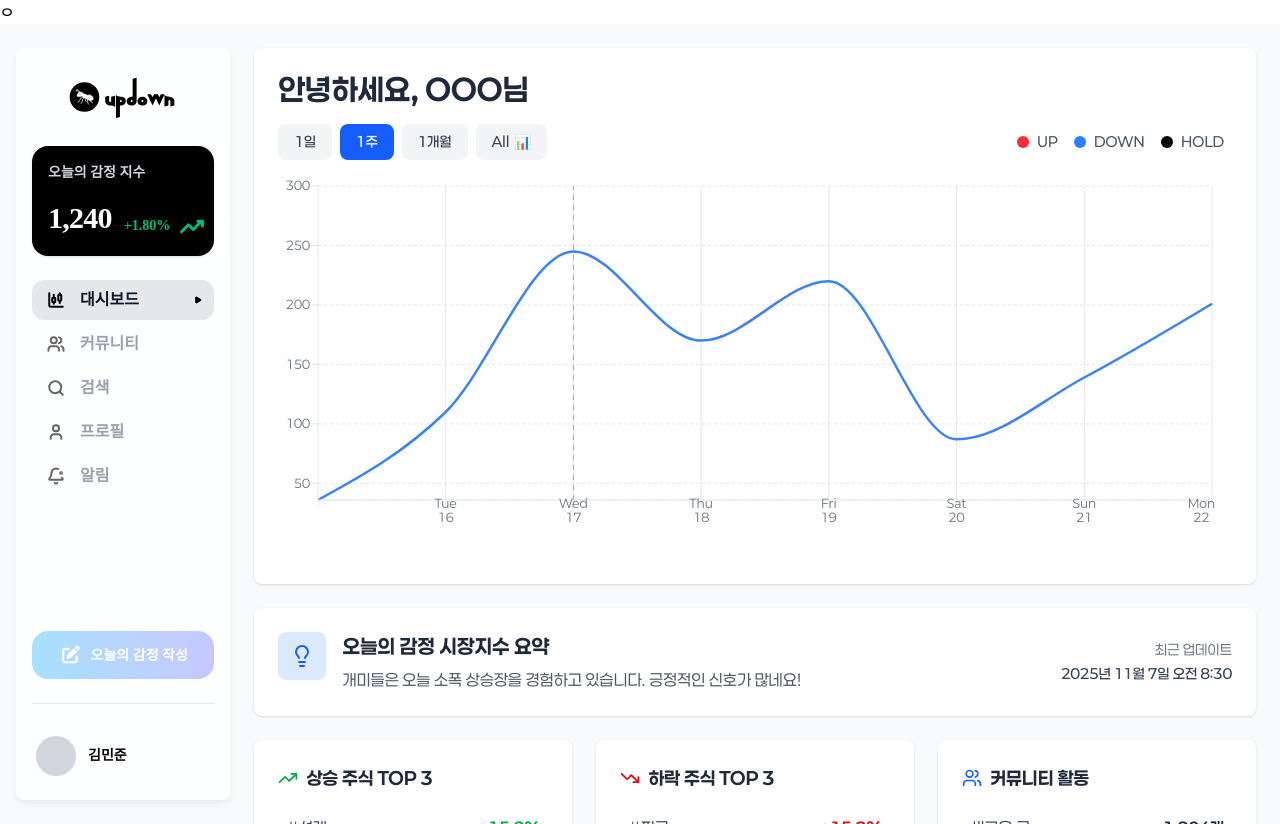
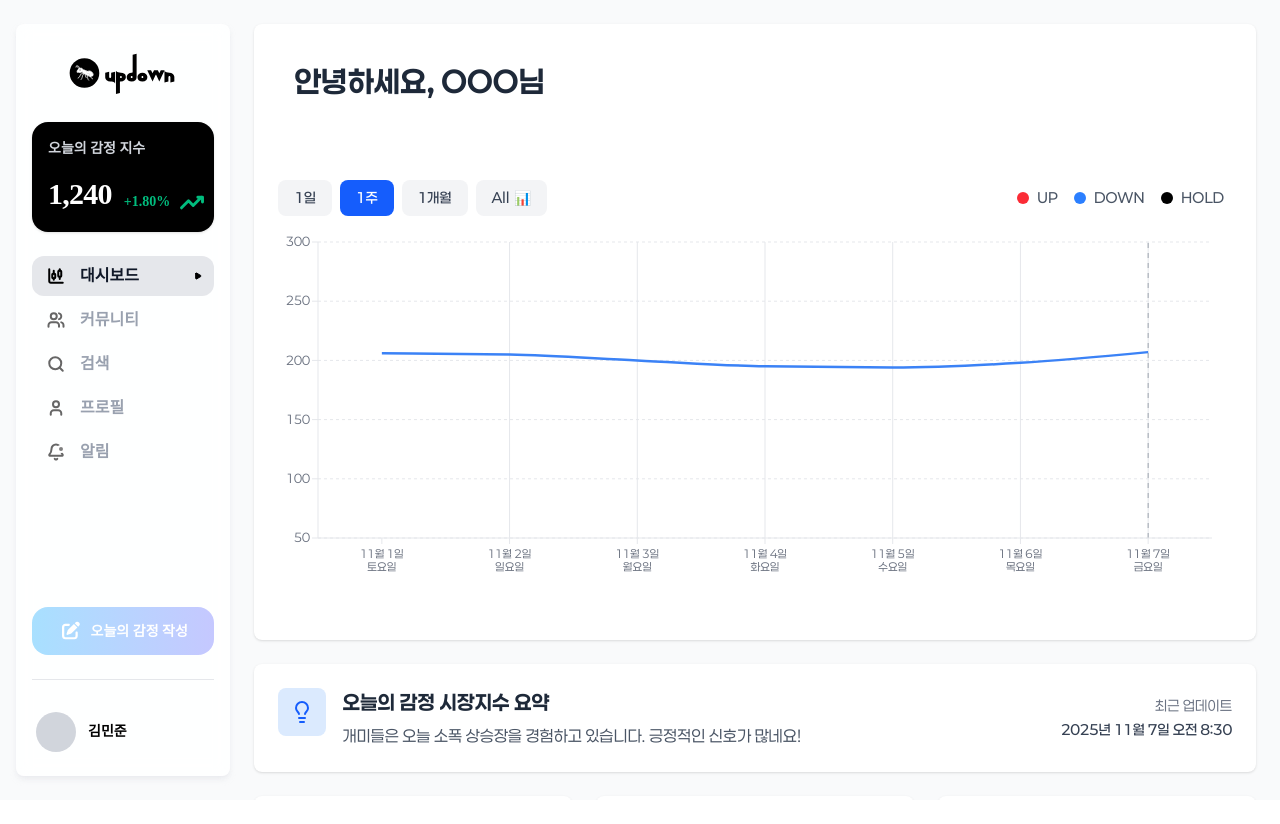
Before and after one commit to kisudeve/test, a Next.js app: page / in a window 1280 px wide. After the commit the page ends 800 px from the top, so only its background shows below. Built offline with nearby package versions, Linux system fonts and the light colour scheme.

Commit message:
✨ 차트 X축 데이터 표시 최적화 및 필터 기능 추가

```diff
--- a/src/app/layout.tsx
+++ b/src/app/layout.tsx
@@ -10,7 +10,6 @@ export default function RootLayout({ children }: { children: React.ReactNode })
   return (
     <html lang="ko" suppressHydrationWarning>
       <body className={paperlogy.className}>
-        ㅇ{" "}
         <div className="flex min-h-screen bg-gray-50">
           <div className=" py-6 pl-4 h-screen w-[18%] flex shrink-0">
             <Header />
--- a/src/components/dashboard/model/dashboard.ts
+++ b/src/components/dashboard/model/dashboard.ts
@@ -29,18 +29,32 @@ export async function fetchDashboardData(): Promise<DashboardData> {
 
   const now = new Date();
   const lastUpdated = `${now.getFullYear()}년 ${now.getMonth() + 1}월 ${now.getDate()}일 ${now.getHours() >= 12 ? "오후" : "오전"} ${now.getHours() % 12 || 12}:${String(now.getMinutes()).padStart(2, "0")}`;
+  const weekdays = ["일", "월", "화", "수", "목", "금", "토"];
+
+  const chartData: ChartDataPoint[] = Array.from({ length: 30 }, (_, idx) => {
+    const dayOffset = 29 - idx; // 1개월 → 오늘
+    const current = new Date(now);
+    current.setHours(0, 0, 0, 0);
+    current.setDate(current.getDate() - dayOffset);
+
+    const trend = 100 + idx * 4;
+    const wave = Math.round(15 * Math.sin((idx / 5) * Math.PI));
+    const up = trend + wave;
+    const down = 18 + ((idx * 7) % 28);
+    const hold = 6 + ((idx * 4) % 14);
+
+    return {
+      date: current.toISOString(), // timestampz 형식
+      day: current.getDate(),
+      weekday: weekdays[current.getDay()],
+      up,
+      down,
+      hold,
+    };
+  });
 
   return {
-    chartData: [
-      { date: "Mon 15", day: 15, weekday: "Mon", up: 36, down: 20, hold: 0 },
-      { date: "Tue 16", day: 16, weekday: "Tue", up: 110, down: 15, hold: 5 },
-      { date: "Wed 17", day: 17, weekday: "Wed", up: 245, down: 11, hold: 0 },
-      { date: "Thu 18", day: 18, weekday: "Thu", up: 170, down: 18, hold: 2 },
-      { date: "Fri 19", day: 19, weekday: "Fri", up: 220, down: 10, hold: 0 },
-      { date: "Sat 20", day: 20, weekday: "Sat", up: 87, down: 15, hold: 5 },
-      { date: "Sun 21", day: 21, weekday: "Sun", up: 139, down: 12, hold: 3 },
-      { date: "Mon 22", day: 22, weekday: "Mon", up: 201, down: 8, hold: 0 },
-    ],
+    chartData,
     topRising: [
       { name: "#설렘", change: "+15.2%" },
       { name: "#설렘", change: "+15.2%" },
--- a/src/components/dashboard/ui/DashboardChart.tsx
+++ b/src/components/dashboard/ui/DashboardChart.tsx
@@ -1,6 +1,6 @@
 "use client";
 
-import { useState } from "react";
+import { useMemo, useState } from "react";
 import {
   LineChart,
   Line,
@@ -26,23 +26,31 @@ interface CustomTooltipProps {
   payload?: Array<{
     value: number;
   }>;
-  label?: string;
+  label?: string | number;
 }
+
+const formatKoreanDate = (isoString: string) => {
+  const date = new Date(isoString);
+  const weekdays = ["일요일", "월요일", "화요일", "수요일", "목요일", "금요일", "토요일"];
+  return `${date.getMonth() + 1}월 ${date.getDate()}일 ${weekdays[date.getDay()]}`;
+};
 
 const CustomTooltip = ({
   active,
   payload,
   label,
   chartData,
-}: CustomTooltipProps & { chartData: ChartDataPoint[] }) => {
+}: CustomTooltipProps & { chartData: ProcessedPoint[] }) => {
   if (active && payload && payload.length) {
-    const data = chartData.find((d) => d.date === label);
+    const index = typeof label === "number" ? Math.round(label) : NaN;
+    const data =
+      Number.isFinite(index) && index >= 0 && index < chartData.length
+        ? chartData[index]
+        : chartData.find((d) => d.date === label);
     if (data) {
       return (
         <div className="bg-white p-4 border border-gray-200 rounded-lg shadow-xl z-50">
-          <p className="font-semibold text-sm mb-3 text-gray-800">
-            2025-09-{String(data.day).padStart(2, "0")}
-          </p>
+          <p className="font-semibold text-sm mb-3 text-gray-800">{formatKoreanDate(data.date)}</p>
           <div className="space-y-2">
             <div className="flex items-center gap-2.5">
               <div className="w-2.5 h-2.5 rounded-full bg-red-500"></div>
@@ -69,46 +77,96 @@ interface CustomTickProps {
   x?: number;
   y?: number;
   payload?: {
-    value: string;
+    value: number;
   };
 }
+
+type ProcessedPoint = ChartDataPoint & { index: number };
 
 const CustomTick = ({
   x = 0,
   y = 0,
   payload,
   chartData,
-}: CustomTickProps & { chartData: ChartDataPoint[] }) => {
-  if (!payload) return null;
+}: CustomTickProps & { chartData: ProcessedPoint[] }) => {
+  if (!payload || chartData.length === 0) return null;
 
-  const data = chartData.find((d) => d.date === payload.value);
+  const index = Math.round(payload.value);
+  const data = chartData[index];
+  if (!data) return null;
 
-  // 시작점에서는 아무것도 표시하지 않음
-  if (payload.value === chartData[0].date) {
-    return null;
-  }
+  const date = new Date(data.date);
+  const line1 = `${date.getMonth() + 1}월 ${date.getDate()}일`;
+  const line2 = `${data.weekday}요일`;
 
-  if (data) {
   return (
     <g transform={`translate(${x},${y})`}>
-        <text x={0} y={0} dy={16} textAnchor="middle" fill="#6b7280" fontSize={12}>
+      <text x={0} y={0} dy={12} textAnchor="middle" fill="#6b7280" fontSize={11}>
         <tspan x={0} dy="0">
-            {data.weekday}
+          {line1}
         </tspan>
-          <tspan x={0} dy="14">
-            {data.day}
+        <tspan x={0} dy="13">
+          {line2}
         </tspan>
       </text>
     </g>
   );
-  }
-
-  return null;
 };
 
 export default function DashboardChart({ chartData }: DashboardChartProps) {
   const [selectedPeriod, setSelectedPeriod] = useState<Period>("1주");
-  const [hoveredDate, setHoveredDate] = useState<string | null>("Wed 17");
+
+  // 데이터 정렬 및 메모이제이션
+  const sortedData = useMemo(
+    () => [...chartData].sort((a, b) => new Date(a.date).getTime() - new Date(b.date).getTime()),
+    [chartData],
+  );
+
+  // 데이터 필터링
+  const filteredData = useMemo(() => {
+    if (selectedPeriod === "All") {
+      return sortedData;
+    }
+
+    const last = sortedData.at(-1);
+    if (!last) return [];
+
+    const lastDate = new Date(last.date);
+    lastDate.setHours(0, 0, 0, 0);
+
+    const days = selectedPeriod === "1일" ? 1 : selectedPeriod === "1주" ? 7 : 30;
+    const threshold = new Date(lastDate);
+    threshold.setDate(threshold.getDate() - (days - 1));
+
+    return sortedData.filter((point) => {
+      const current = new Date(point.date);
+      current.setHours(0, 0, 0, 0);
+      return current.getTime() >= threshold.getTime();
+    });
+  }, [selectedPeriod, sortedData]);
+
+  // 데이터 필터링
+  const processedData = useMemo(
+    () => filteredData.map((point, index) => ({ ...point, index })),
+    [filteredData],
+  );
+
+  const [hoveredOverride, setHoveredOverride] = useState<number | null>(null);
+  const defaultHover = processedData.at(-1)?.index ?? null;
+  const hoveredDate = useMemo(() => {
+    if (
+      hoveredOverride !== null &&
+      processedData.some((point) => point.index === hoveredOverride)
+    ) {
+      return hoveredOverride;
+    }
+    return defaultHover;
+  }, [hoveredOverride, processedData, defaultHover]);
+
+  const tickValues = useMemo(() => {
+    if (processedData.length === 0) return [];
+    return processedData.map((point) => point.index);
+  }, [processedData]);
 
   return (
     <div className="w-full">
@@ -118,7 +176,10 @@ export default function DashboardChart({ chartData }: DashboardChartProps) {
           {(["1일", "1주", "1개월", "All"] as Period[]).map((period) => (
             <button
               key={period}
-              onClick={() => setSelectedPeriod(period)}
+              onClick={() => {
+                setSelectedPeriod(period);
+                setHoveredOverride(null);
+              }}
               className={`px-4 py-2 rounded-lg text-sm font-medium transition-colors ${
                 selectedPeriod === period
                   ? "bg-blue-600 text-white"
@@ -151,14 +212,17 @@ export default function DashboardChart({ chartData }: DashboardChartProps) {
       <div className="w-full h-64 md:h-80 lg:h-96 bg-white rounded-lg">
         <ResponsiveContainer width="100%" height="100%">
           <LineChart
-            data={chartData}
+            data={processedData}
             margin={{ top: 10, right: 20, left: 0, bottom: 30 }}
             onMouseMove={(e) => {
-              if (e?.activeLabel) {
-                setHoveredDate(e.activeLabel);
+              const label = e?.activeLabel;
+              if (label === undefined || label === null) return;
+              const numericLabel = Math.round(Number(label));
+              if (!Number.isNaN(numericLabel)) {
+                setHoveredOverride(numericLabel);
               }
             }}
-            onMouseLeave={() => setHoveredDate(null)}
+            onMouseLeave={() => setHoveredOverride(null)}
           >
             <defs>
               <linearGradient id="colorUp" x1="0" y1="0" x2="0" y2="1">
@@ -173,20 +237,26 @@ export default function DashboardChart({ chartData }: DashboardChartProps) {
               vertical={false} // 수직선 표시
             />
             <XAxis
-              dataKey="date" // 날짜를 기준으로
+              dataKey="index" // 순번을 기준으로
+              type="number"
+              domain={processedData.length > 0 ? [-0.5, processedData.length - 0.5] : [0, 0]}
               stroke="#6b7280" // 선 색상
               axisLine={{ stroke: "#e5e7eb" }} // 기본 스타일
               tickLine={{ stroke: "#e5e7eb" }} // 눈금 선 스타일
-              tick={<CustomTick chartData={chartData} />}
+              ticks={tickValues}
+              interval={0}
+              height={48}
+              tickMargin={14}
+              tick={<CustomTick chartData={processedData} />}
             />
             {/* 일자별 경계선 */}
-            {chartData.map((item, index) => {
+            {processedData.map((item, index) => {
               // 첫 번째는 시작점이므로 경계선 표시X
               if (index === 0) return null;
               return (
                 <ReferenceLine
                   key={`border-${index}`}
-                  x={item.date} // 날짜를 기준으로
+                  x={item.index} // 인덱스를 기준으로
                   stroke="#e5e7eb" // 선 색상
                   strokeWidth={1} // 선 두께 : 1px
                 />
@@ -201,8 +271,8 @@ export default function DashboardChart({ chartData }: DashboardChartProps) {
               tickLine={{ stroke: "#e5e7eb" }} // 눈금 선 스타일
               width={40} // Y축 너비
             />
-            <Tooltip content={<CustomTooltip chartData={chartData} />} />
-            {hoveredDate && (
+            <Tooltip content={<CustomTooltip chartData={processedData} />} />
+            {hoveredDate !== null && (
               <ReferenceLine
                 x={hoveredDate}
                 stroke="#9ca3af" // 선 색상
--- a/src/components/dashboard/ui/DashboardContentWrapper.tsx
+++ b/src/components/dashboard/ui/DashboardContentWrapper.tsx
@@ -36,7 +36,9 @@ export default function DashboardContentWrapper({ initialData }: DashboardConten
       <div className="w-full space-y-6">
         {/* 상단 섹션 */}
         <div className="bg-white rounded-lg shadow-sm p-4 md:p-6">
-          <h1 className="text-2xl md:text-3xl font-bold text-gray-800 mb-4">안녕하세요, OOO님</h1>
+          <h1 className="text-2xl md:text-3xl font-bold text-gray-800 mb-16 p-4">
+            안녕하세요, OOO님
+          </h1>
           <DashboardChart chartData={data.chartData} />
         </div>
         {/* 하단 부분*/}
```
Lines whose indentation alone changed are shown as unchanged.
